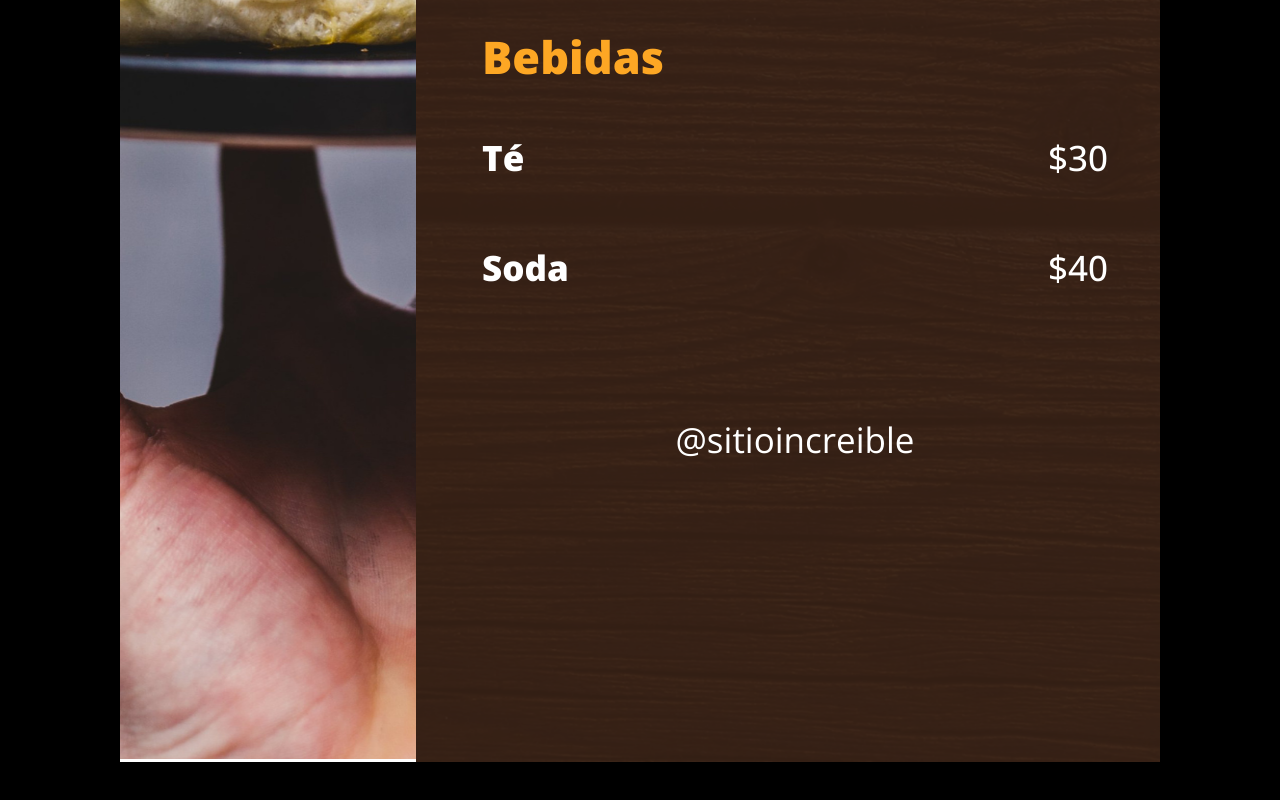
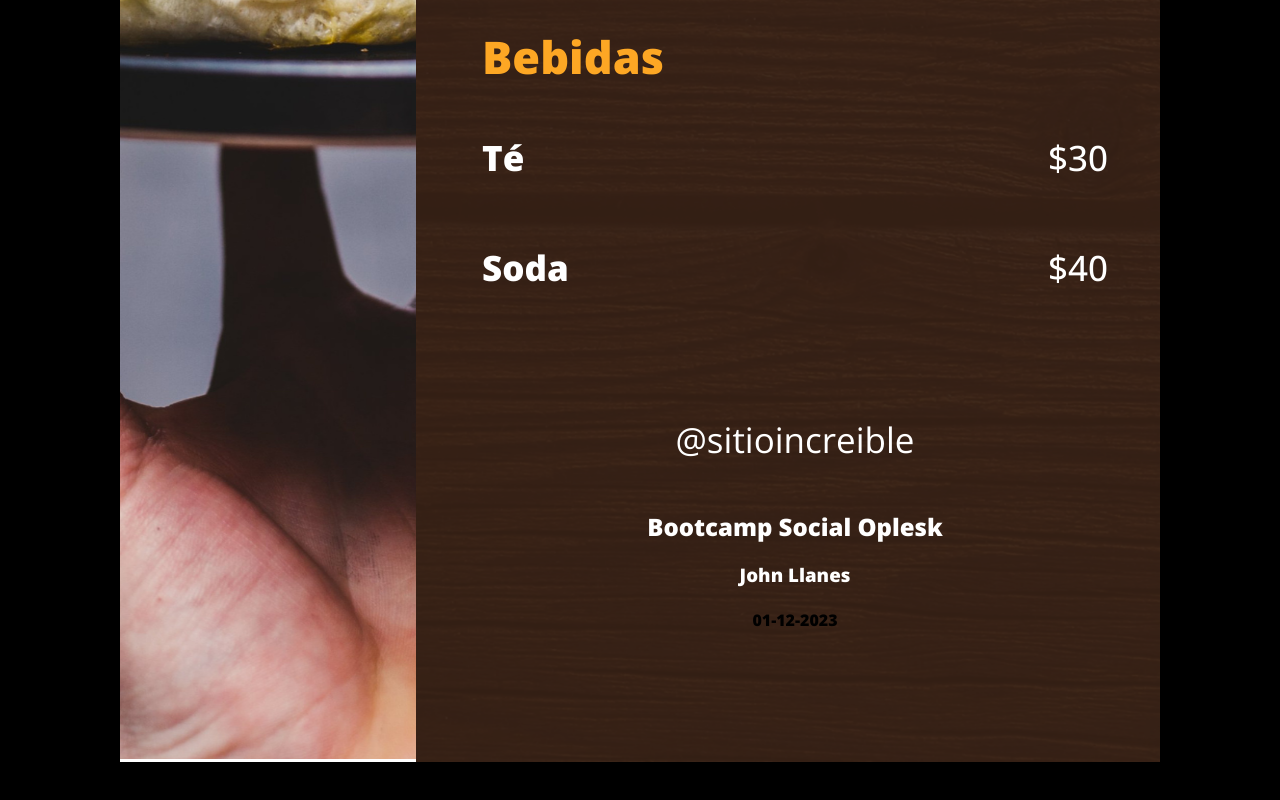
Before and after one commit to 21harley/challenge-menu-burger-html-css-js, a plain HTML site: page index.html in a window 1280 px wide. Shown: the part 1398-2198 px from the top of the page. Drawn offline with nearby package versions, Linux system fonts and the light colour scheme.

Commit message:
add fix a

```diff
--- a/index.html
+++ b/index.html
@@ -68,7 +68,16 @@
           </div>
           <h4 class="text-content__footer">
             @sitioincreible
-          </h4v>
+          </h4>
+           <div>
+            <h2>
+              <a href="https://www.linkedin.com/company/social-oplesk/">Bootcamp Social Oplesk</a>
+          </h2>
+          <h3>
+              <a href="https://www.linkedin.com/in/john-llanes-6666aa161/">John Llanes</a>
+          </h3>
+          <h4>01-12-2023</h4>
+           </div>
         </div>
       </div>
     </section>
--- a/style.css
+++ b/style.css
@@ -145,3 +145,14 @@ body{
     font-weight: 100;
     color: var(--font-white);
 }
+h2 a,
+h3 a{
+    text-decoration: none;
+    color: var(--font-white);
+}
+
+h2 a:hover,
+h3 a:hover{
+    text-decoration:underline;
+    color: var(--font-white);
+}
```
